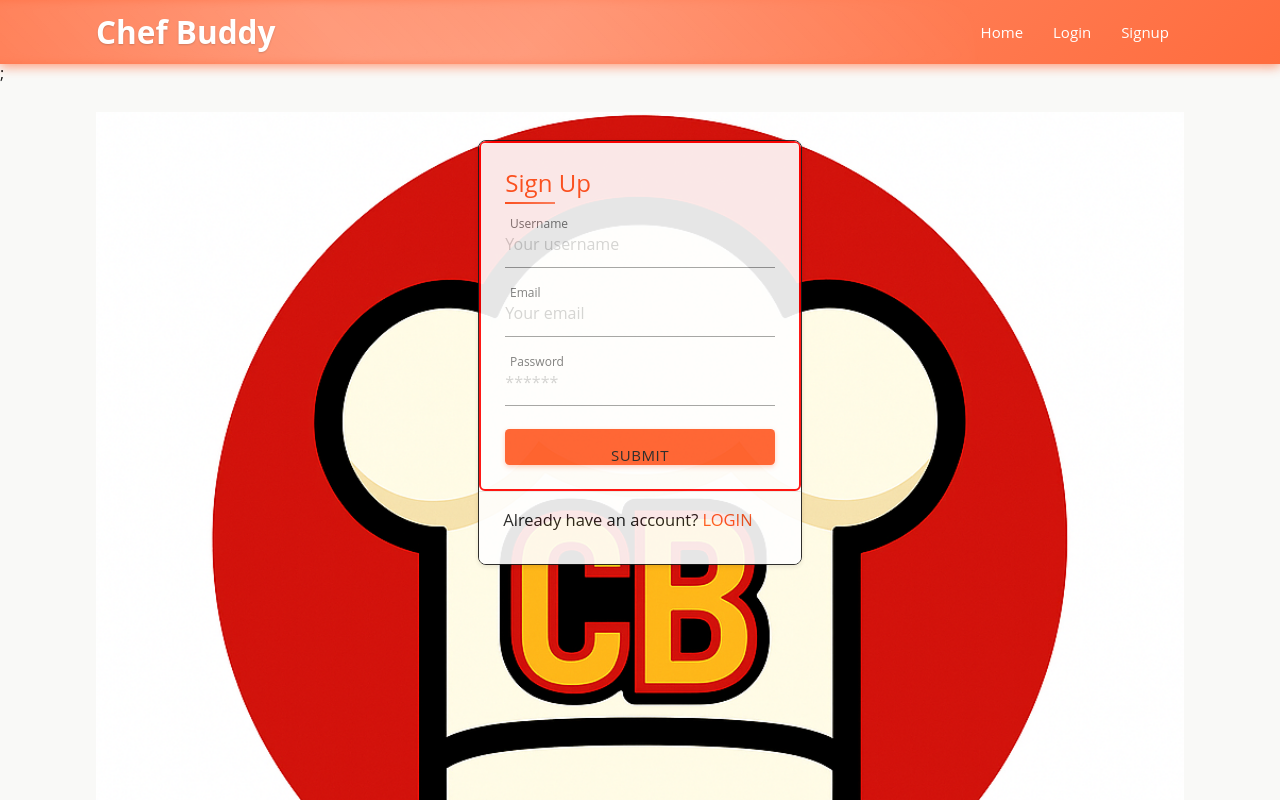
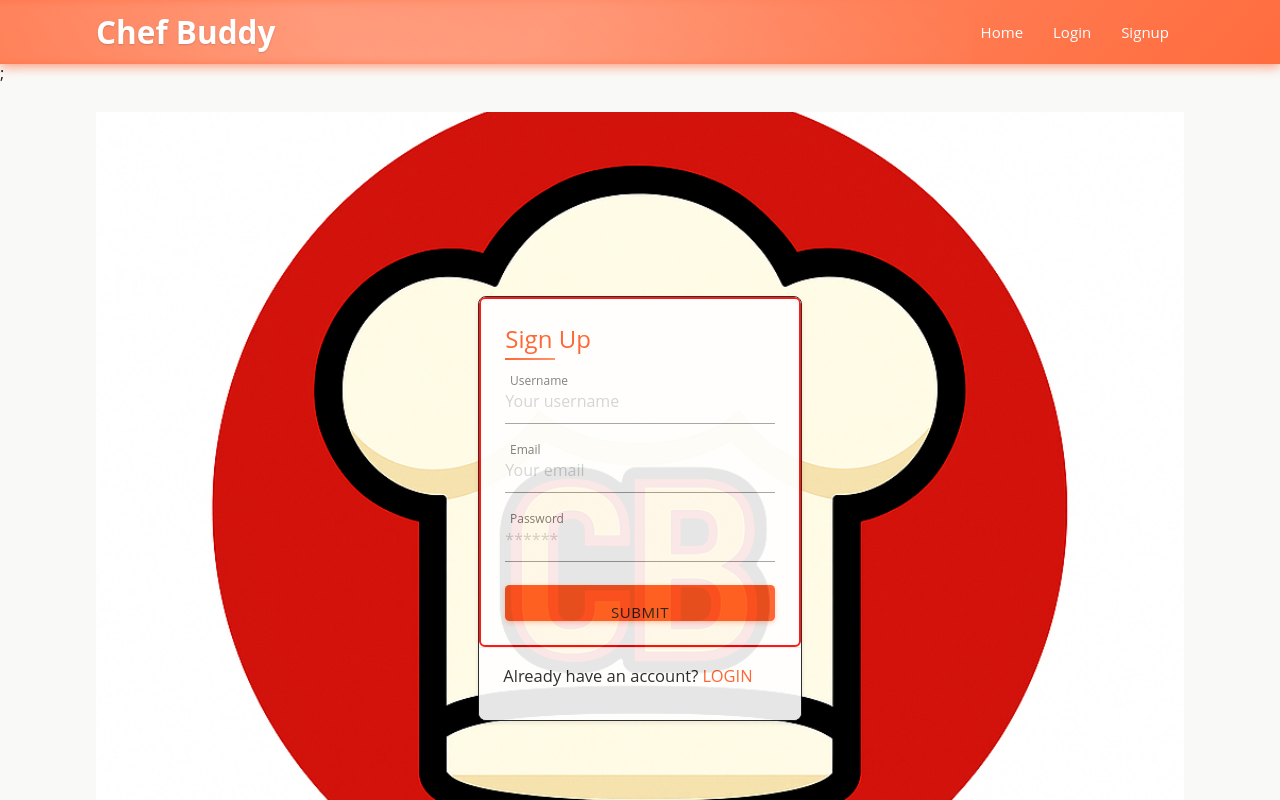
Before and after one commit to MMullen4/ChefBuddy2, a React (Vite) app in the folder client/: page /signup in a window 1280 px wide. Shown: the top 800 px of the page. Built offline with nearby package versions, Linux system fonts and the light colour scheme.

Commit message:
fixed and added login and signup row to css with new code

```diff
--- a/client/src/App.css
+++ b/client/src/App.css
@@ -1362,7 +1362,24 @@ label form [type='radio'] {
   padding-right: 15px;
   padding-left: 15px;
 }
-
+.login-row {
+  display: flex;
+  flex-wrap: wrap;
+  flex-direction: column;
+  margin-left: -15px;
+  margin-right: -15px;
+  justify-content: center;
+  margin-bottom: 0px !important;
+}
+.signup-row {
+  display: flex;
+  flex-wrap: wrap;
+  flex-direction: column;
+  margin-left: -15px;
+  margin-right: -15px;
+  justify-content: center;
+  margin-bottom: 0px !important;
+}
 .col-auto {
   flex-grow: 1;
   flex-basis: 0;
--- a/client/src/pages/Login.tsx
+++ b/client/src/pages/Login.tsx
@@ -41,7 +41,7 @@ const Login = () => {
 
   return (
     <main className="login-container">
-    <div className="row">
+    <div className="row login-row">
       <div className="col-12">
         <div className="card login-card">
           <div className="card-content">
--- a/client/src/pages/Signup.tsx
+++ b/client/src/pages/Signup.tsx
@@ -41,7 +41,7 @@ const Signup = () => {
 
   return (
     <main className="signup-container">
-    <div className="row">
+    <div className="row signup-row">
       <div className="col-12">
         <div className="card">
           <div className="card-content">
```
